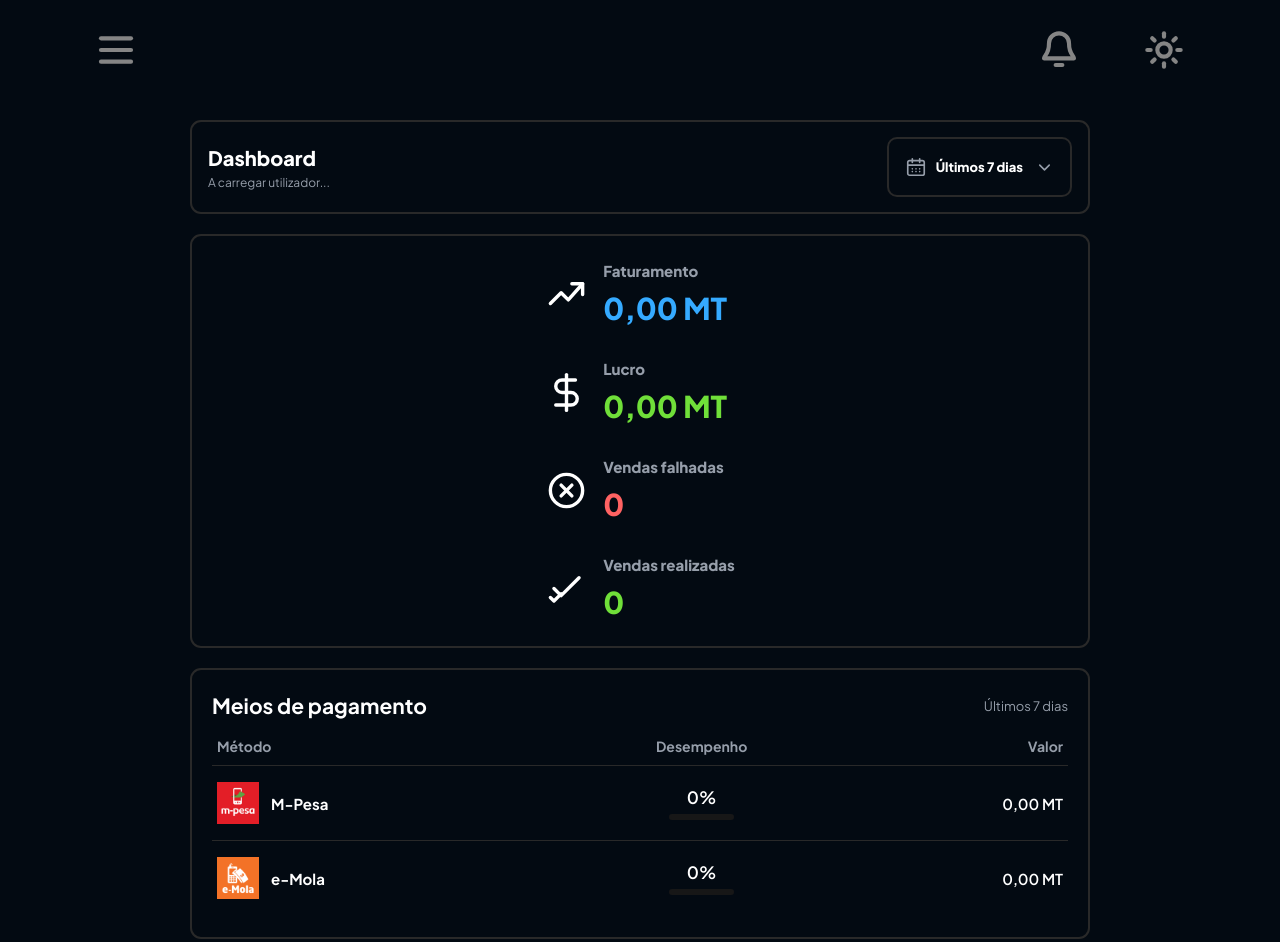
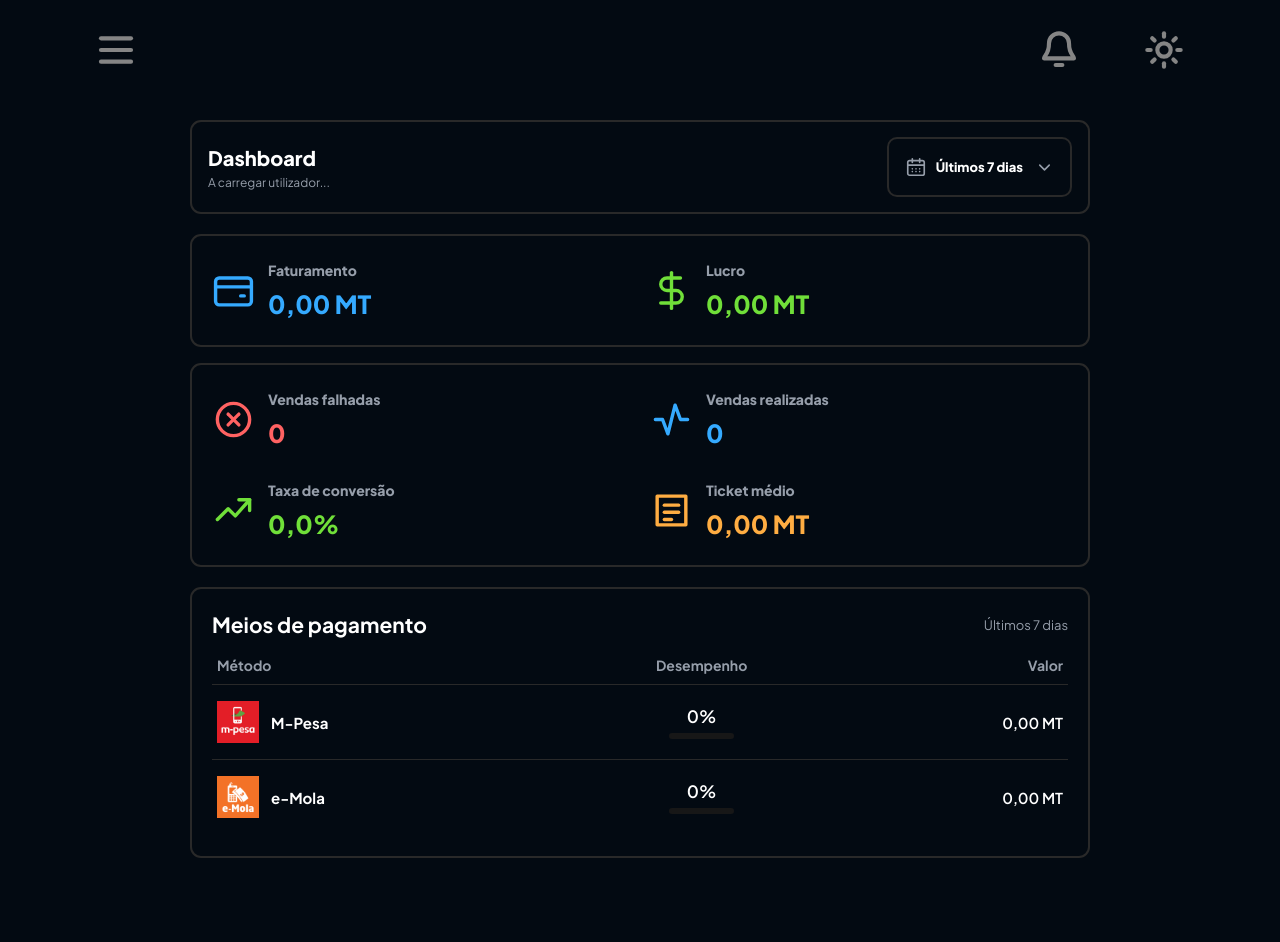
Before and after one commit to variedadess292-lgtm/Lowticketpay, a website: page dashboard.html in a window 1280 px wide. After the commit the page ends 878 px from the top, so only its background shows below. Drawn offline with Linux system fonts and the light colour scheme; no server answers.

Commit message:
Update dashboard.html

```diff
--- a/dashboard.html
+++ b/dashboard.html
@@ -167,14 +167,6 @@ body {
     color: #20baf0;
 }
 
-.menu-section-title {
-    color: #606b78;
-    font-size: 10px;
-    font-weight: 800;
-    letter-spacing: 1.2px;
-    margin: 25px 12px 10px;
-}
-
 /* CABEÇALHO DO DASHBOARD */
 .dashboard-heading {
     width: calc(100% - 40px);
@@ -257,30 +249,37 @@ body {
     stroke-linejoin: round;
 }
 
-/* INDICADORES */
+/* CARDS DOS INDICADORES */
 .dashboard-stats {
     width: calc(100% - 40px);
     max-width: 900px;
     margin: 20px auto;
+    display: flex;
+    flex-direction: column;
+    gap: 16px;
+}
+
+/* CARD INDIVIDUAL */
+.stats-card {
+    width: 100%;
     padding: 25px 20px;
-    display: flex;
-    justify-content: center;
     background: #030a12;
     border: 2px solid #292929;
     border-radius: 11px;
 }
 
+/* GRELHA DOS INDICADORES */
 .stats-grid {
-    display: flex;
-    flex-direction: column;
-    gap: 32px;
-    width: fit-content;
+    display: grid;
+    grid-template-columns: repeat(2, minmax(0, 1fr));
+    gap: 32px 20px;
+    width: 100%;
 }
 
 .stat-item {
     display: flex;
     align-items: center;
-    gap: 15px;
+    gap: 13px;
     min-width: 0;
 }
 
@@ -289,7 +288,7 @@ body {
     height: 43px;
     min-width: 43px;
     fill: none;
-    stroke: #fff;
+    stroke: currentColor;
     stroke-width: 1.9;
     stroke-linecap: round;
     stroke-linejoin: round;
@@ -301,21 +300,47 @@ body {
 
 .stat-label {
     color: #969eaa;
-    font-size: 15px;
-    font-weight: 900;
+    font-size: 14px;
+    font-weight: 800;
     margin-bottom: 9px;
 }
 
 .stat-value {
-    font-size: 30px;
+    font-size: 25px;
     font-weight: 800;
     white-space: nowrap;
 }
 
-.faturamento .stat-value { color: #35aaff; }
-.lucro .stat-value { color: #70df39; }
-.falhas .stat-value { color: #ff6262; }
-.realizadas .stat-value { color: #70df39; }
+/* CORES */
+.faturamento .stat-icon,
+.faturamento .stat-value {
+    color: #35aaff;
+}
+
+.lucro .stat-icon,
+.lucro .stat-value {
+    color: #70df39;
+}
+
+.falhas .stat-icon,
+.falhas .stat-value {
+    color: #ff6262;
+}
+
+.realizadas .stat-icon,
+.realizadas .stat-value {
+    color: #35aaff;
+}
+
+.conversao .stat-icon,
+.conversao .stat-value {
+    color: #70df39;
+}
+
+.ticket .stat-icon,
+.ticket .stat-value {
+    color: #ffad42;
+}
 
 /* MEIOS DE PAGAMENTO */
 .payment-section {
@@ -359,8 +384,13 @@ body {
     font-weight: 700;
 }
 
-.payment-table-header div:nth-child(2) { text-align: center; }
-.payment-table-header div:nth-child(3) { text-align: right; }
+.payment-table-header div:nth-child(2) {
+    text-align: center;
+}
+
+.payment-table-header div:nth-child(3) {
+    text-align: right;
+}
 
 .payment-row {
     display: grid;
@@ -430,14 +460,9 @@ body {
     white-space: nowrap;
 }
 
-/* ESTADO DE CARREGAMENTO */
-.dashboard-loading {
-    opacity: 0.65;
-    pointer-events: none;
-}
-
 /* MOBILE */
 @media (max-width: 480px) {
+
     .top-toolbar {
         height: 85px;
         padding: 0 7.5%;
@@ -448,7 +473,9 @@ body {
         height: 35px;
     }
 
-    .toolbar-right { gap: 35px; }
+    .toolbar-right {
+        gap: 35px;
+    }
 
     .dashboard-heading {
         width: calc(100% - 26px);
@@ -461,7 +488,9 @@ body {
         gap: 8px;
     }
 
-    .dashboard-heading h2 { font-size: 18px; }
+    .dashboard-heading h2 {
+        font-size: 18px;
+    }
 
     .period-selector {
         gap: 7px;
@@ -469,7 +498,9 @@ body {
         min-height: 58px;
     }
 
-    .period-left { gap: 6px; }
+    .period-left {
+        gap: 6px;
+    }
 
     .calendar-icon {
         width: 19px;
@@ -477,7 +508,9 @@ body {
         min-width: 19px;
     }
 
-    .period-text { font-size: 11px; }
+    .period-text {
+        font-size: 11px;
+    }
 
     .arrow-icon {
         width: 17px;
@@ -487,12 +520,20 @@ body {
 
     .dashboard-stats {
         width: calc(100% - 26px);
-        padding: 25px 13px;
+        gap: 14px;
     }
 
-    .stats-grid { gap: 35px; }
+    .stats-card {
+        padding: 23px 13px;
+    }
 
-    .stat-item { gap: 12px; }
+    .stats-grid {
+        gap: 30px 12px;
+    }
+
+    .stat-item {
+        gap: 10px;
+    }
 
     .stat-icon {
         width: 36px;
@@ -501,20 +542,30 @@ body {
     }
 
     .stat-label {
-        font-size: 12px;
+        font-size: 11px;
         margin-bottom: 8px;
     }
 
-    .stat-value { font-size: 17px; }
+    .stat-value {
+        font-size: 17px;
+    }
 
     .payment-section {
         width: calc(100% - 26px);
         padding: 18px 12px;
     }
 
-    .payment-heading { margin-bottom: 16px; }
-    .payment-heading h3 { font-size: 17px; }
-    .payment-period { font-size: 11px; }
+    .payment-heading {
+        margin-bottom: 16px;
+    }
+
+    .payment-heading h3 {
+        font-size: 17px;
+    }
+
+    .payment-period {
+        font-size: 11px;
+    }
 
     .payment-table-header {
         font-size: 11px;
@@ -530,7 +581,9 @@ body {
         gap: 5px;
     }
 
-    .payment-method { gap: 8px; }
+    .payment-method {
+        gap: 8px;
+    }
 
     .payment-method img {
         width: 36px;
@@ -538,33 +591,48 @@ body {
         min-width: 36px;
     }
 
-    .payment-method span { font-size: 12px; }
-    .approval-value { font-size: 15px; }
+    .payment-method span {
+        font-size: 12px;
+    }
+
+    .approval-value {
+        font-size: 15px;
+    }
 
     .approval-bar {
         width: 48px;
         height: 5px;
     }
 
-    .payment-approval { gap: 5px; }
-    .payment-amount { font-size: 12px; }
+    .payment-approval {
+        gap: 5px;
+    }
+
+    .payment-amount {
+        font-size: 12px;
+    }
 }
 
 /* ECRÃS MUITO PEQUENOS */
 @media (max-width: 350px) {
+
     .dashboard-heading {
         width: calc(100% - 20px);
         padding: 10px 8px;
     }
 
-    .dashboard-heading h2 { font-size: 16px; }
+    .dashboard-heading h2 {
+        font-size: 16px;
+    }
 
     .period-selector {
         padding: 10px 7px;
         gap: 5px;
     }
 
-    .period-text { font-size: 10px; }
+    .period-text {
+        font-size: 10px;
+    }
 
     .calendar-icon {
         width: 16px;
@@ -574,8 +642,32 @@ body {
 
     .dashboard-stats {
         width: calc(100% - 20px);
-        padding-left: 9px;
-        padding-right: 9px;
+    }
+
+    .stats-card {
+        padding: 20px 8px;
+    }
+
+    .stats-grid {
+        gap: 27px 8px;
+    }
+
+    .stat-item {
+        gap: 7px;
+    }
+
+    .stat-icon {
+        width: 30px;
+        height: 30px;
+        min-width: 30px;
+    }
+
+    .stat-label {
+        font-size: 10px;
+    }
+
+    .stat-value {
+        font-size: 15px;
     }
 
     .payment-section {
@@ -583,7 +675,9 @@ body {
         padding: 15px 9px;
     }
 
-    .payment-heading h3 { font-size: 15px; }
+    .payment-heading h3 {
+        font-size: 15px;
+    }
 
     .payment-method img {
         width: 32px;
@@ -591,10 +685,21 @@ body {
         min-width: 32px;
     }
 
-    .payment-method span { font-size: 11px; }
-    .payment-amount { font-size: 11px; }
-    .approval-value { font-size: 14px; }
-    .approval-bar { width: 40px; }
+    .payment-method span {
+        font-size: 11px;
+    }
+
+    .payment-amount {
+        font-size: 11px;
+    }
+
+    .approval-value {
+        font-size: 14px;
+    }
+
+    .approval-bar {
+        width: 40px;
+    }
 }
 </style>
 </head>
@@ -603,6 +708,7 @@ body {
 
 <!-- BARRA SUPERIOR -->
 <nav class="top-toolbar">
+
     <div class="toolbar-left">
         <button class="toolbar-button"
                 id="menuButton"
@@ -610,23 +716,33 @@ body {
                 aria-expanded="false"
                 aria-controls="sideMenu"
                 type="button">
+
             <svg viewBox="0 0 24 24">
                 <path d="M3 5h18"/>
                 <path d="M3 12h18"/>
                 <path d="M3 19h18"/>
             </svg>
+
         </button>
     </div>
 
     <div class="toolbar-right">
-        <button class="toolbar-button" aria-label="Notificações" type="button">
+
+        <button class="toolbar-button"
+                aria-label="Notificações"
+                type="button">
+
             <svg viewBox="0 0 24 24">
                 <path d="M18 8a6 6 0 0 0-12 0c0 7-3 7-3 9h18c0-2-3-2-3-9"/>
                 <path d="M10 21h4"/>
             </svg>
+
         </button>
 
-        <button class="toolbar-button" aria-label="Tema" type="button">
+        <button class="toolbar-button"
+                aria-label="Tema"
+                type="button">
+
             <svg viewBox="0 0 24 24">
                 <circle cx="12" cy="12" r="4"/>
                 <path d="M12 2v2"/>
@@ -638,7 +754,9 @@ body {
                 <path d="m4.93 19.07 1.42-1.42"/>
                 <path d="m17.65 6.35 1.42-1.42"/>
             </svg>
+
         </button>
+
     </div>
 </nav>
 
@@ -649,6 +767,7 @@ body {
 <aside class="side-menu" id="sideMenu" aria-label="Menu principal">
 
     <div class="menu-header">
+
         <img
             src="assets/lowticketpay.png"
             alt="LowticketPay"
@@ -661,6 +780,7 @@ body {
                 type="button">
             &times;
         </button>
+
     </div>
 
     <nav class="menu-links">
@@ -683,7 +803,6 @@ body {
             </svg>
             Produtos
         </a>
-
 
         <a href="afiliados.html">
             <svg viewBox="0 0 24 24">
@@ -726,6 +845,7 @@ body {
 
 <!-- CABEÇALHO DO DASHBOARD -->
 <header class="dashboard-heading">
+
     <div class="heading-content">
 
         <div>
@@ -736,7 +856,9 @@ body {
         </div>
 
         <div class="period-selector">
+
             <div class="period-left">
+
                 <svg class="calendar-icon" viewBox="0 0 24 24">
                     <rect x="3" y="5" width="18" height="16" rx="2"/>
                     <path d="M16 3v4M8 3v4M3 10h18"/>
@@ -745,33 +867,43 @@ body {
                 </svg>
 
                 <span class="period-text">Últimos 7 dias</span>
+
             </div>
 
             <svg class="arrow-icon" viewBox="0 0 24 24">
                 <path d="m6 9 6 6 6-6"/>
             </svg>
+
         </div>
 
     </div>
 </header>
 
-<!-- INDICADORES -->
+<!-- CARDS DOS INDICADORES -->
 <main class="dashboard-stats">
-    <section class="stats-grid">
+
+    <!-- PRIMEIRO CARD: FATURAMENTO E LUCRO -->
+    <section class="stats-card">
+
+        <div class="stats-grid">
 
             <div class="stat-item faturamento">
+
                 <svg class="stat-icon" viewBox="0 0 24 24">
-                <path d="M3 17l6-6 4 4 8-9"/>
-                <path d="M15 6h6v6"/>
+                    <rect x="2" y="5" width="20" height="15" rx="2"/>
+                    <path d="M2 10h20"/>
+                    <path d="M16 15h2"/>
                 </svg>
 
                 <div class="stat-content">
                     <div class="stat-label">Faturamento</div>
                     <div class="stat-value" id="faturamento">0,00 MT</div>
                 </div>
+
             </div>
 
             <div class="stat-item lucro">
+
                 <svg class="stat-icon" viewBox="0 0 24 24">
                     <path d="M12 2v20"/>
                     <path d="M17 5H9.5a3.5 3.5 0 0 0 0 7h5a3.5 3.5 0 0 1 0 7H6"/>
@@ -781,9 +913,21 @@ body {
                     <div class="stat-label">Lucro</div>
                     <div class="stat-value" id="lucro">0,00 MT</div>
                 </div>
+
             </div>
 
+        </div>
+
+    </section>
+
+    <!-- SEGUNDO CARD: DESEMPENHO DAS VENDAS -->
+    <section class="stats-card">
+
+        <div class="stats-grid">
+
+            <!-- VENDAS FALHADAS -->
             <div class="stat-item falhas">
+
                 <svg class="stat-icon" viewBox="0 0 24 24">
                     <circle cx="12" cy="12" r="9"/>
                     <path d="m9 9 6 6"/>
@@ -794,21 +938,59 @@ body {
                     <div class="stat-label">Vendas falhadas</div>
                     <div class="stat-value" id="vendasFalhadas">0</div>
                 </div>
+
             </div>
 
+            <!-- VENDAS REALIZADAS -->
             <div class="stat-item realizadas">
+
                 <svg class="stat-icon" viewBox="0 0 24 24">
-                <path d="m5 12 4 4L19 6"/>
-                <path d="m3 17 2 2 4-4"/>
+                    <path d="M3 12h4l3 8 4-16 3 8h4"/>
                 </svg>
 
                 <div class="stat-content">
                     <div class="stat-label">Vendas realizadas</div>
                     <div class="stat-value" id="vendasRealizadas">0</div>
                 </div>
+
+            </div>
+
+            <!-- TAXA DE CONVERSÃO -->
+            <div class="stat-item conversao">
+
+                <svg class="stat-icon" viewBox="0 0 24 24">
+                    <path d="M3 17l6-6 4 4 8-9"/>
+                    <path d="M15 6h6v6"/>
+                </svg>
+
+                <div class="stat-content">
+                    <div class="stat-label">Taxa de conversão</div>
+                    <div class="stat-value" id="taxaConversao">0%</div>
+                </div>
+
+            </div>
+
+            <!-- TICKET MÉDIO -->
+            <div class="stat-item ticket">
+
+                <svg class="stat-icon" viewBox="0 0 24 24">
+                    <path d="M4 4h16v16H4z"/>
+                    <path d="M8 9h8"/>
+                    <path d="M8 13h8"/>
+                    <path d="M8 17h4"/>
+                </svg>
+
+                <div class="stat-content">
+                    <div class="stat-label">Ticket médio</div>
+                    <div class="stat-value" id="ticketMedio">0,00 MT</div>
+                </div>
+
+            </div>
+
         </div>
 
     </section>
+
 </main>
 
 <!-- MEIOS DE PAGAMENTO -->
@@ -825,7 +1007,9 @@ body {
         <div>Valor</div>
     </div>
 
+    <!-- M-PESA -->
     <div class="payment-row">
+
         <div class="payment-method">
             <img src="assets/mpesa.png" alt="M-Pesa">
             <span>M-Pesa</span>
@@ -838,10 +1022,15 @@ body {
             </div>
         </div>
 
-        <div class="payment-amount" id="mpesaAmount">0,00 MT</div>
+        <div class="payment-amount" id="mpesaAmount">
+            0,00 MT
         </div>
 
+    </div>
+
+    <!-- E-MOLA -->
     <div class="payment-row">
+
         <div class="payment-method">
             <img src="assets/emola.png" alt="e-Mola">
             <span>e-Mola</span>
@@ -854,7 +1043,10 @@ body {
             </div>
         </div>
 
-        <div class="payment-amount" id="emolaAmount">0,00 MT</div>
+        <div class="payment-amount" id="emolaAmount">
+            0,00 MT
+        </div>
+
     </div>
 
 </section>
@@ -880,26 +1072,56 @@ const logoutButton = document.getElementById("logoutButton");
 
 /* FORMATAÇÃO DE MOEDA */
 function formatarMoeda(valor) {
+
     return Number(valor || 0).toLocaleString("pt-MZ", {
         minimumFractionDigits: 2,
         maximumFractionDigits: 2
     }) + " MT";
+
 }
 
 /* ATUALIZAR INDICADORES */
 function atualizarDashboard(dados) {
 
+    const faturamento = Number(dados.faturamento || 0);
+    const lucro = Number(dados.lucro || 0);
+
+    const vendasFalhadas = Number(dados.vendasFalhadas || 0);
+    const vendasRealizadas = Number(dados.vendasRealizadas || 0);
+
+    const visitasCheckout = Number(dados.visitasCheckout || 0);
+
+    // TAXA DE CONVERSÃO
+    const taxaConversao = visitasCheckout > 0
+        ? (vendasRealizadas / visitasCheckout) * 100
+        : 0;
+
+    // TICKET MÉDIO
+    const ticketMedio = vendasRealizadas > 0
+        ? faturamento / vendasRealizadas
+        : 0;
+
     document.getElementById("faturamento").textContent =
-        formatarMoeda(dados.faturamento);
+        formatarMoeda(faturamento);
 
     document.getElementById("lucro").textContent =
-        formatarMoeda(dados.lucro);
+        formatarMoeda(lucro);
 
     document.getElementById("vendasFalhadas").textContent =
-        Number(dados.vendasFalhadas || 0);
+        vendasFalhadas;
 
     document.getElementById("vendasRealizadas").textContent =
-        Number(dados.vendasRealizadas || 0);
+        vendasRealizadas;
+
+    document.getElementById("taxaConversao").textContent =
+        taxaConversao.toLocaleString("pt-MZ", {
+            minimumFractionDigits: 1,
+            maximumFractionDigits: 2
+        }) + "%";
+
+    document.getElementById("ticketMedio").textContent =
+        formatarMoeda(ticketMedio);
+
 }
 
 /* ATUALIZAR PAGAMENTOS */
@@ -932,6 +1154,7 @@ function atualizarPagamentos(dados) {
 
     document.getElementById("emolaBar").style.width =
         emola + "%";
+
 }
 
 /* DADOS INICIAIS */
@@ -939,12 +1162,19 @@ atualizarDashboard({
     faturamento: 0,
     lucro: 0,
     vendasFalhadas: 0,
-    vendasRealizadas: 0
+    vendasRealizadas: 0,
+    visitasCheckout: 0
 });
 
 atualizarPagamentos({
-    mpesa: { aprovacao: 0, valor: 0 },
-    emola: { aprovacao: 0, valor: 0 }
+    mpesa: {
+        aprovacao: 0,
+        valor: 0
+    },
+    emola: {
+        aprovacao: 0,
+        valor: 0
+    }
 });
 
 /* PROTEGER DASHBOARD E CARREGAR UTILIZADOR */
```
Lines whose indentation alone changed are shown as unchanged.
